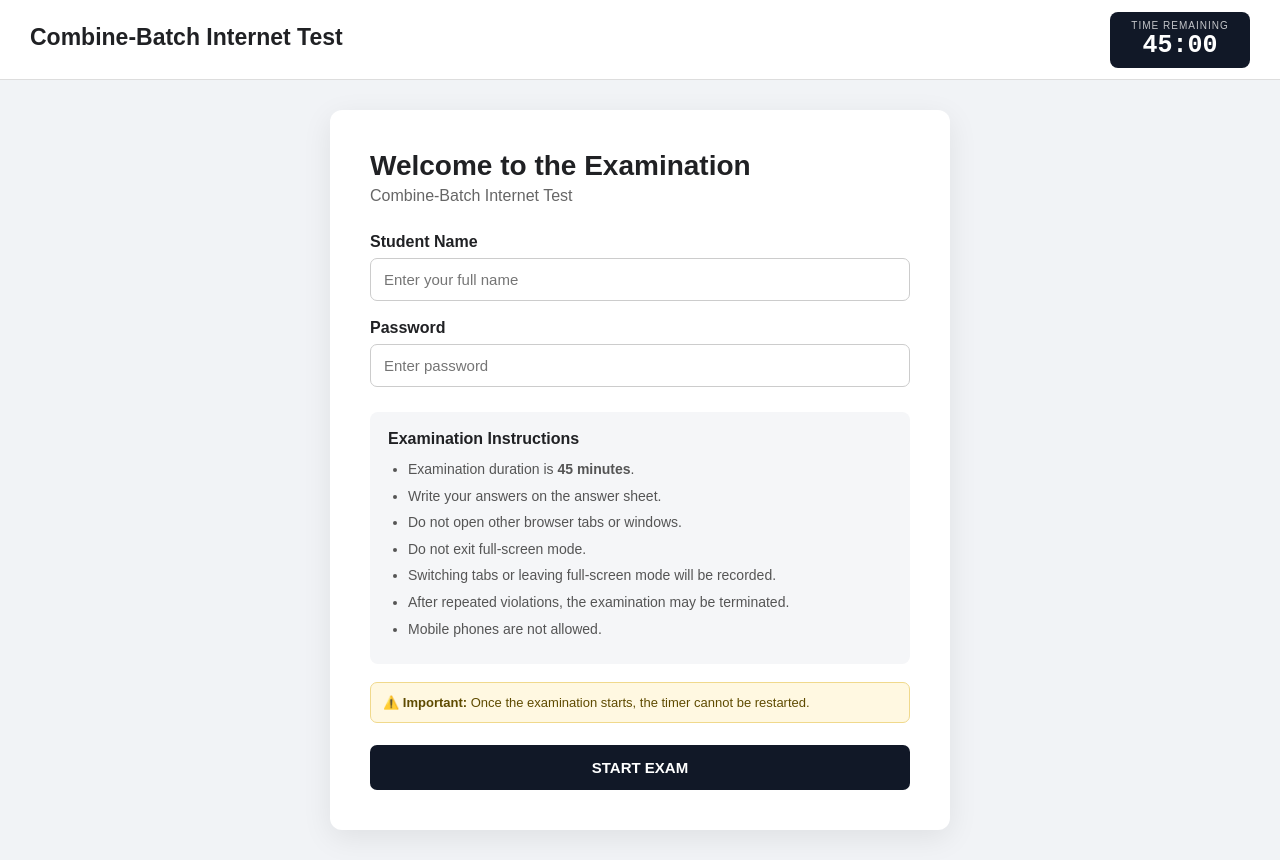
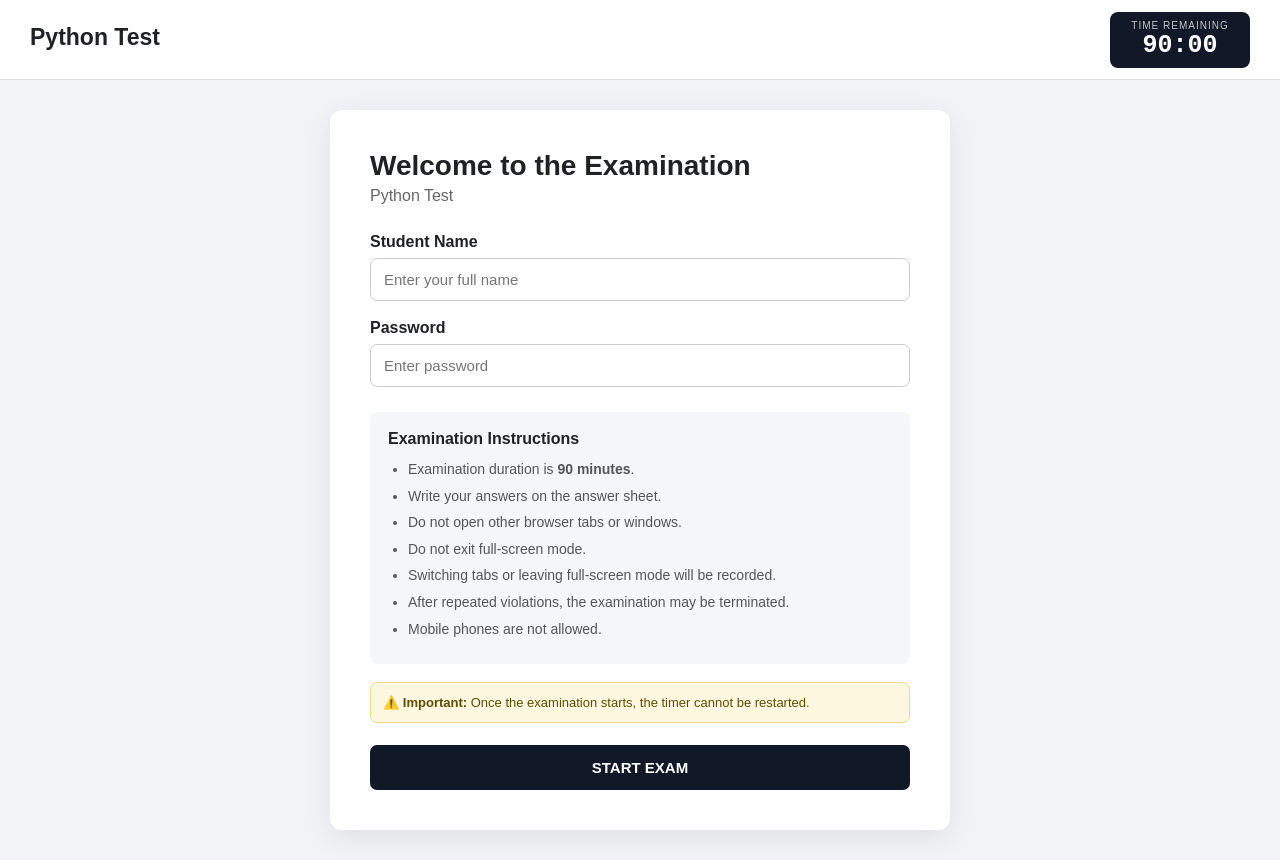
Before and after one commit to arun-k-sharma/giit-test, a plain HTML site: page index.html in a window 1280 px wide. Drawn offline with Linux system fonts and the light colour scheme.

Commit message:
python second test

```diff
--- a/index.html
+++ b/index.html
@@ -4,7 +4,7 @@
     <meta charset="UTF-8">
     <meta name="viewport" content="width=device-width, initial-scale=1.0">
 
-    <title>Combine-Batch Internet Test</title>
+    <title>Python Test</title>
 
     <link rel="stylesheet" href="style.css">
 </head>
@@ -16,13 +16,13 @@
     <header class="header">
 
         <div class="exam-title">
-            <h1>Combine-Batch Internet Test</h1>
+            <h1>Python Test</h1>
             <!-- <p>ADCA Exam</p> -->
         </div>
 
         <div class="timer-box">
             <span class="timer-label">TIME REMAINING</span>
-            <span id="timer">45:00</span>
+            <span id="timer">90:00</span>
         </div>
 
     </header>
@@ -37,7 +37,7 @@
             <h2>Welcome to the Examination</h2>
 
             <p class="subtitle">
-                Combine-Batch Internet Test
+                Python Test
             </p>
 
             <div class="input-group">
@@ -82,7 +82,7 @@
 
                     <li>
                         Examination duration is
-                        <strong>45 minutes</strong>.
+                        <strong>90 minutes</strong>.
                     </li>
 
                     <li>
@@ -196,7 +196,7 @@
 
 
             <iframe
-                src="combine-batch-internet-test.pdf"
+                src="Python-2nd-Test.pdf"
                 class="pdf-viewer"
                 title="Combine-Batch Internet Test"
             ></iframe>
@@ -308,7 +308,7 @@
            SETTINGS
         ========================================== */
 
-        const EXAM_DURATION = 45 * 60;
+        const EXAM_DURATION = 90 * 60;
 
         const MAX_VIOLATIONS = 3;
 
```
Also changed, not shown: 1 other file.
